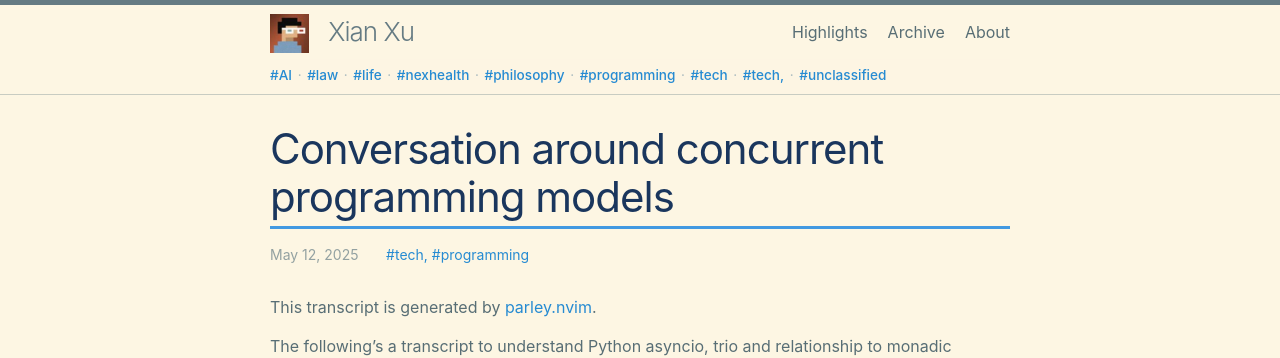
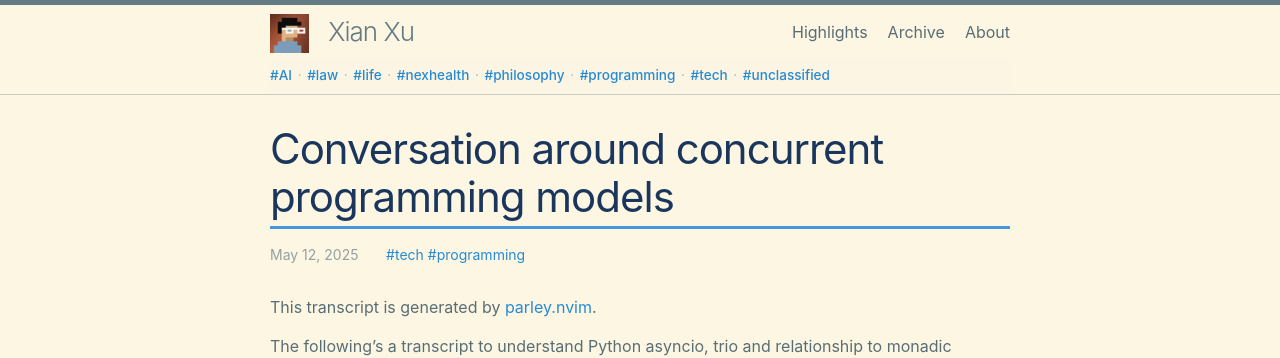
Before and after one commit to xianxu/xianxu.github.io, a Jekyll site: the page built from _posts/2025-05-12-conversation_around_concurrent_programming_models.markdown, in a window 1280 px wide and 900 px high. Shown: the top 358 px of the window. Built offline with Jekyll 4.4.1, drawn with Linux system fonts in a browser that asks for light colours; comment, search, counter and statistics services are not loaded.

Commit message:
Sync latest _posts from remote land

```diff
--- a/_posts/2025-05-12-conversation_around_concurrent_programming_models.markdown
+++ b/_posts/2025-05-12-conversation_around_concurrent_programming_models.markdown
@@ -2,7 +2,7 @@
 layout: post
 title:  "Conversation around concurrent programming models"
 date:   2025-05-12
-tags: tech, programming
+tags: tech programming
 comments: true
 ---
 
```
